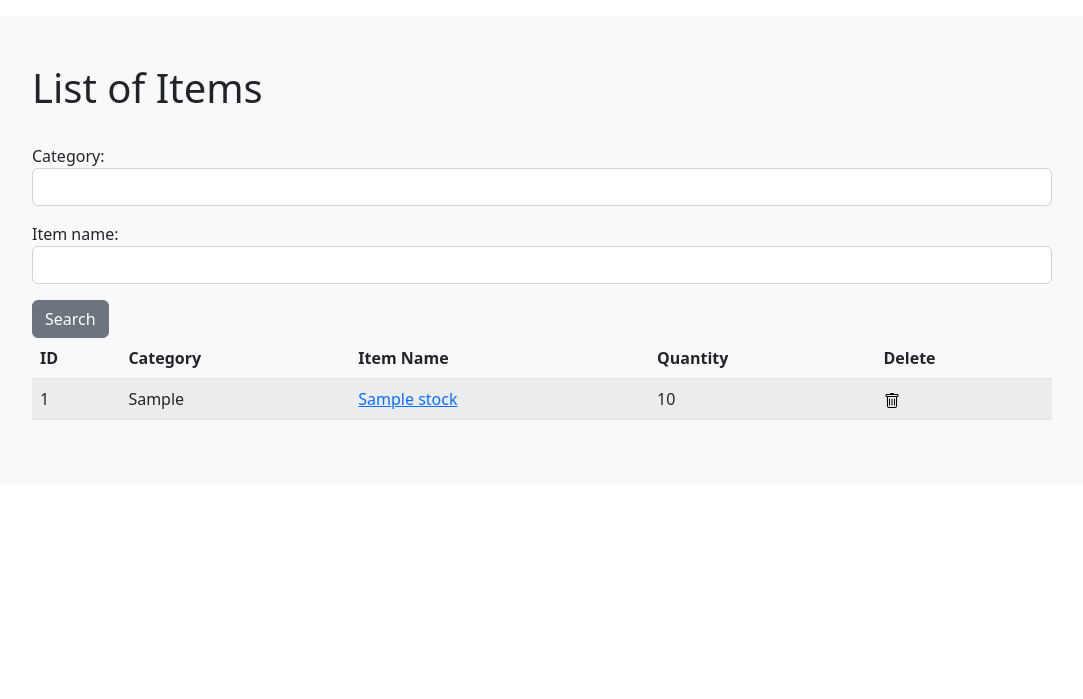
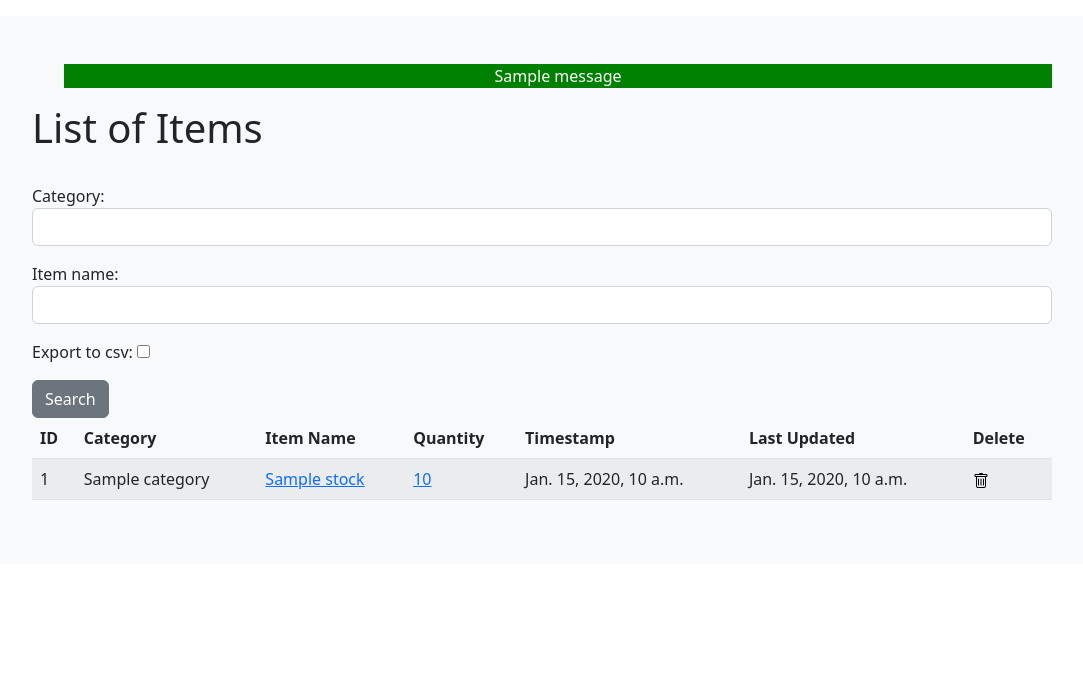
Before and after one commit to Ravishka2000/Stock-Management-System, a Django app: page /listitems/ in a window 1280 px wide. Shown: the part 56-755 px from the top of the page, without its empty margins (98-1181 px from the left). Run offline with Django 4.2, Linux system fonts and the light colour scheme; tables that the repository leaves empty hold one stand-in row (values such as "Sample post"); one stand-in notice (Sample message) is shown; some libraries are stand-ins or nearby versions.

Commit message:
Done upto managing stocks

```diff
--- a/StockManagementSystem/urls.py
+++ b/StockManagementSystem/urls.py
@@ -10,4 +10,5 @@ urlpatterns = [
     path('additems/', views.add_items, name='add_items'),
     path('updateitems/<str:pk>/', views.update_items, name='update_items'),
     path('deleteitems/<str:pk>/', views.delete_items, name='delete_items'),
+    path('stockdetail/<str:pk>', views.stock_detail, name='stock_detail'),
 ]
--- a/stockmgmt/admin.py
+++ b/stockmgmt/admin.py
@@ -1,5 +1,5 @@
 from django.contrib import admin
-from .models import Stock
+from .models import Stock, Category
 from .forms import StockCreateForm
 
 
@@ -11,3 +11,4 @@ class StockCreateAdmin(admin.ModelAdmin):
 
 
 admin.site.register(Stock, StockCreateAdmin)
+admin.site.register(Category)
--- a/stockmgmt/forms.py
+++ b/stockmgmt/forms.py
@@ -7,7 +7,6 @@ class StockCreateForm(forms.ModelForm):
         model = Stock
         fields = ['category', 'item_name', 'quantity']
         widgets = {
-            'category': forms.TextInput(attrs={'class': 'form-control'}),
             'item_name': forms.TextInput(attrs={'class': 'form-control'}),
             'quantity': forms.NumberInput(attrs={'class': 'form-control'}),
         }
@@ -29,6 +28,8 @@ class StockCreateForm(forms.ModelForm):
 
 
 class StockSearchForm(forms.ModelForm):
+    export_to_CSV = forms.BooleanField(required=False)
+
     class Meta:
         model = Stock
         fields = ['category', 'item_name']
--- a/stockmgmt/models.py
+++ b/stockmgmt/models.py
@@ -1,8 +1,23 @@
 from django.db import models
 
 
+category_choice = (
+    ('Furniture', 'Furniture'),
+    ('IT Equipment', 'IT Equipment'),
+    ('Phone', 'Phone'),
+    ('Electronic', 'Electronic'),
+)
+
+
+class Category(models.Model):
+    name = models.CharField(max_length=50, blank=True, null=True)
+
+    def __str__(self):
+        return self.name
+
+
 class Stock(models.Model):
-    category = models.CharField(max_length=50, blank=False, null=False)
+    category = models.ForeignKey(Category, on_delete=models.CASCADE, blank=True)
     item_name = models.CharField(max_length=50, blank=True, null=True)
     quantity = models.IntegerField(default=0, blank=True, null=True)
     receive_quantity = models.IntegerField(default=0, blank=True, null=True)
@@ -14,7 +29,7 @@ class Stock(models.Model):
     created_by = models.CharField(max_length=50, blank=True, null=True)
     reorder_level = models.IntegerField(default=0, blank=True, null=True)
     last_updated = models.DateTimeField(auto_now_add=False, auto_now=True)
-    export_to_CSV = models.BooleanField(default=False)
+    timestamp = models.DateTimeField(auto_now_add=True, auto_now=False)
 
     def __str__(self):
         return self.item_name + ' ' + str(self.quantity)
--- /dev/null
+++ b/stockmgmt/static/img/List of Stock.csv
@@ -0,0 +1,2 @@
+CATEGORY,ITEM NAME,QUANTITY
+Furniture,Desk,5
--- a/stockmgmt/templates/stockmgmt/base.html
+++ b/stockmgmt/templates/stockmgmt/base.html
@@ -68,6 +68,13 @@
                 white-space: nowrap;
                 -webkit-overflow-scrolling: touch;
             }
+
+            .success {
+                list-style: none;
+                background-color: green;
+                color: white;
+                text-align: center;
+            }
         </style>
     </head>
     <body>
--- a/stockmgmt/templates/stockmgmt/listitems.html
+++ b/stockmgmt/templates/stockmgmt/listitems.html
@@ -2,6 +2,14 @@
 {% load static %}
 
 {% block body %}
+
+    {% if messages %}
+        <ul class="messages">
+            {% for message in messages %}
+                <li {% if message.tags %} class="{{ message.tags }}"{% endif %}>{{ message }}</li>
+            {% endfor %}
+        </ul>
+    {% endif %}
 
     <h1>List of Items</h1>
     <br>
@@ -19,6 +27,8 @@
                 <th>Category</th>
                 <th>Item Name</th>
                 <th>Quantity</th>
+                <th>Timestamp</th>
+                <th>Last Updated</th>
                 <th>Delete</th>
             </tr>
         </thead>
@@ -28,7 +38,9 @@
                 <td>{{ forloop.counter }}</td>
                 <td>{{ instance.category }}</td>
                 <td><a href="{% url 'update_items' instance.id %}"> {{ instance.item_name }}</a></td>
-                <td>{{ instance.quantity }}</td>
+                <td><a href="{% url 'stock_detail' instance.id %}"> {{ instance.quantity }}</a></td>
+                <td>{{ instance.timestamp }}</td>
+                <td>{{ instance.last_updated }}</td>
                 <td><a href="{% url 'delete_items' instance.id %}"><img src="{% static 'img/trash.svg' %}" </a></td>
 
             </tr>
--- a/stockmgmt/views.py
+++ b/stockmgmt/views.py
@@ -1,4 +1,7 @@
 from django.shortcuts import render, redirect
+from django.http import HttpResponse
+from django.contrib import messages
+import csv
 from .models import Stock
 from .forms import StockCreateForm, StockSearchForm, StockUpdateForm
 
@@ -22,9 +25,19 @@ def list_items(request):
     }
     if request.method == 'POST':
         queryset = Stock.objects.filter(
-            category__icontains=form['category'].value(),
+            # category__icontains=form['category'].value(),
             item_name__icontains=form['item_name'].value()
         )
+
+        if form['export_to_CSV'].value():
+            response = HttpResponse(content_type='text/csv')
+            response['Content-Disposition'] = 'attachment; filename="List of Stock.csv"'
+            writer = csv.writer(response)
+            writer.writerow(['CATEGORY', 'ITEM NAME', 'QUANTITY'])
+            instance = queryset
+            for stock in instance:
+                writer.writerow([stock.category, stock.item_name, stock.quantity])
+            return response
         context = {
             "form": form,
             "title": title,
@@ -37,6 +50,7 @@ def add_items(request):
     form = StockCreateForm(request.POST or None)
     if form.is_valid():
         form.save()
+        messages.success(request, 'Successfully Saved')
         return redirect('/listitems')
     context = {
         "form": form,
@@ -52,6 +66,7 @@ def update_items(request, pk):
         form = StockUpdateForm(request.POST, instance=queryset)
         if form.is_valid():
             form.save()
+            messages.success(request, 'Successfully Updated')
             return redirect('/listitems')
     context = {
         'form': form,
@@ -64,5 +79,15 @@ def delete_items(request, pk):
     queryset = Stock.objects.get(id=pk)
     if request.method == 'POST':
         queryset.delete()
+        messages.success(request, 'Successfully Deleted')
         return redirect('/listitems')
     return render(request, 'stockmgmt/deleteitems.html')
+
+
+def stock_detail(request, pk):
+    queryset = Stock.objects.get(id=pk)
+    context = {
+        "title": queryset.item_name,
+        "queryset": queryset,
+    }
+    return render(request, 'stockmgmt/stockdetail.html',context)
```
Also changed, not shown: stockmgmt/templates/stockmgmt/stockdetail.html (added, +37 -0 lines), stockmgmt/migrations/0002_alter_stock_category.py (added), stockmgmt/migrations/0003_category_alter_stock_category.py (added), stockmgmt/migrations/0004_alter_stock_category.py (added), stockmgmt/migrations/0005_remove_stock_export_to_csv_stock_timestamp_and_more.py (added).
